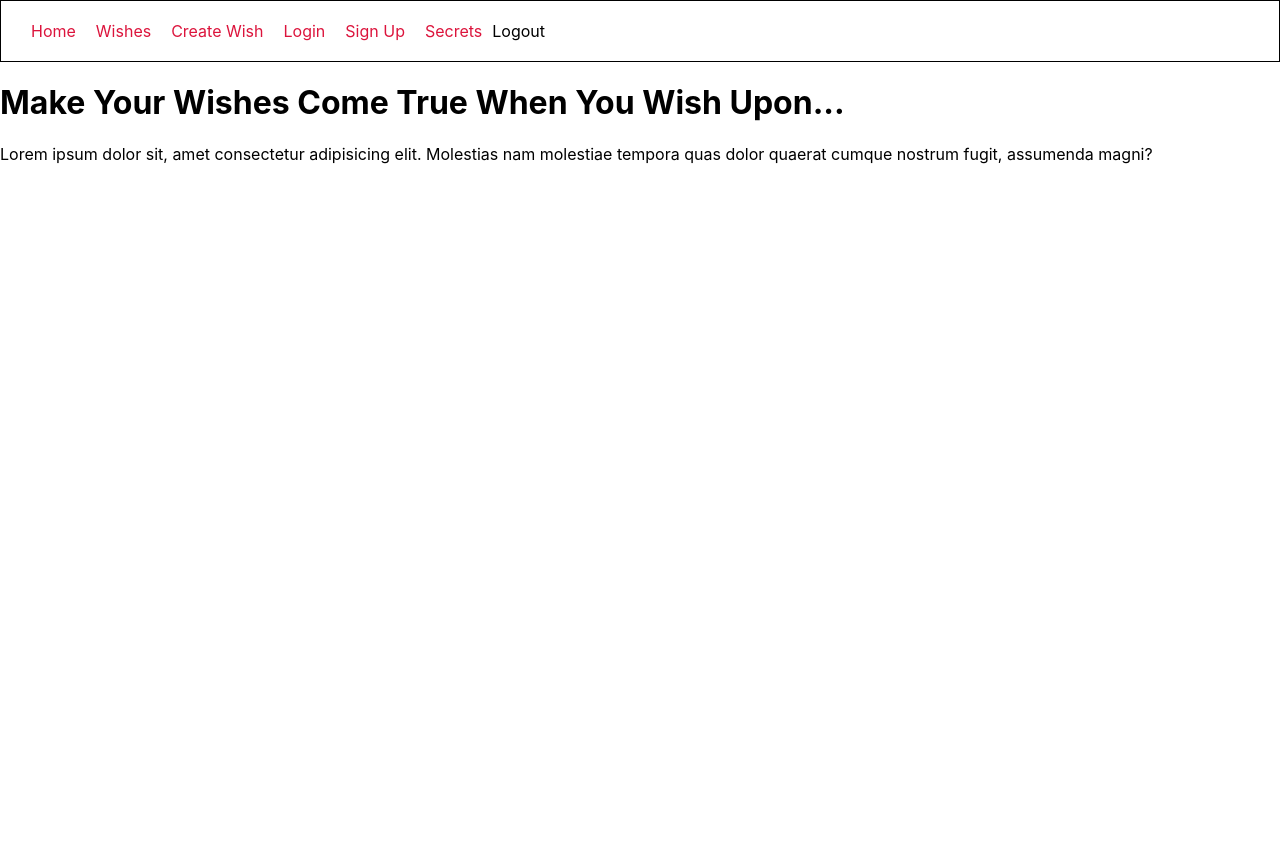
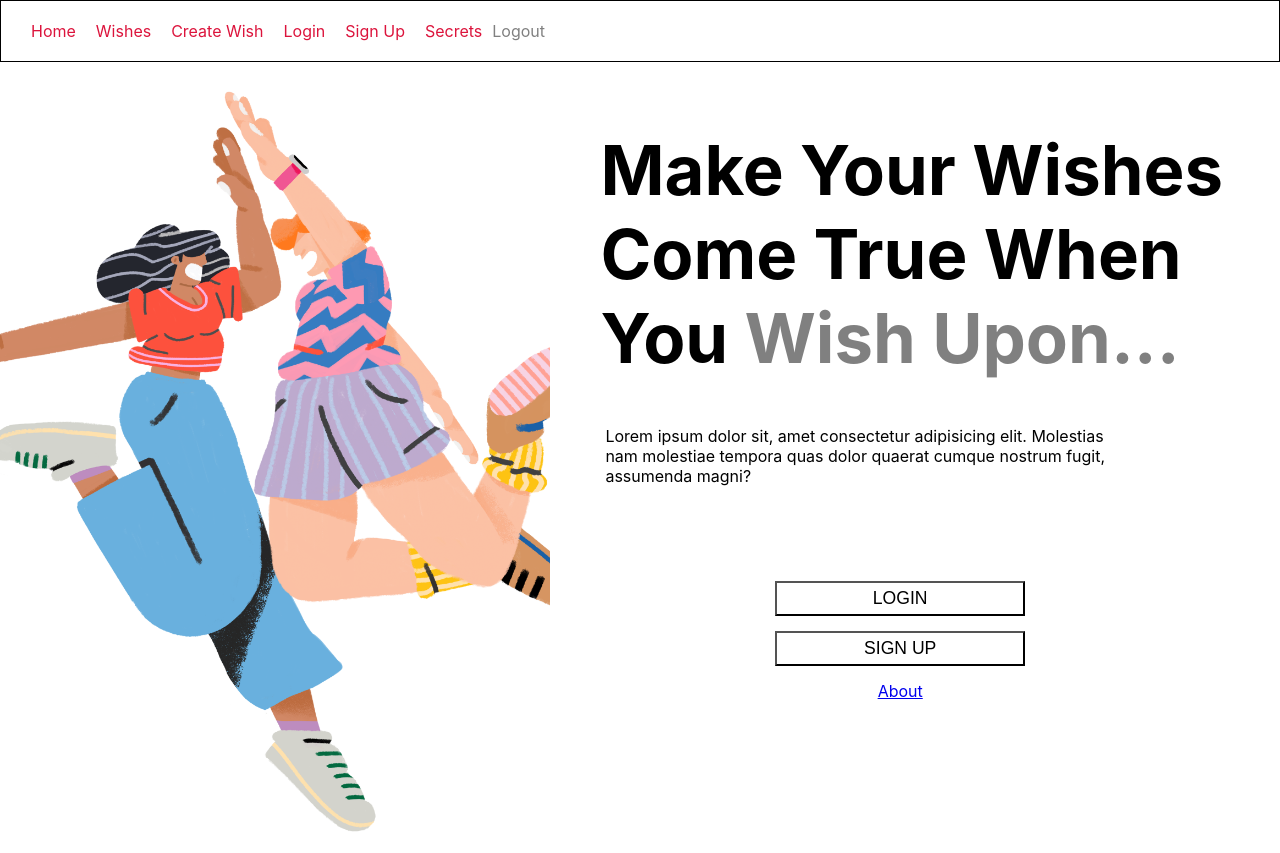
Before and after one commit to Lanzhou-J/WishUpon_client, a React (Create React App) app: page / in a window 1280 px wide. Before the commit the page ends 800 px from the top, so only its background shows below. Built offline with nearby package versions, Linux system fonts and the light colour scheme.

Commit message:
format homepage

```diff
--- a/src/components/Home.jsx
+++ b/src/components/Home.jsx
@@ -1,15 +1,25 @@
 import React from "react";
+import { Link } from "react-router-dom";
+import "../stylesheets/Home.css"
 
 class Home extends React.Component {
   render() {
     return (
-      <div>
+      <div className="Home-container">
         <div className="image-container">
-          <div className="image-wrapper"></div>
+          <div className="image-wrapper">
+            <img id="Home-image" src="Jovia_Illustrations.png" alt="Jovia_Illustrations1"/>
+          </div>
         </div>
         <div className="text-container">
-          <h1>Make Your Wishes Come True When You Wish Upon...</h1>
+          <h1 className="home-text">Make Your Wishes Come True When You <span>Wish Upon...</span></h1>
           <p className="text">Lorem ipsum dolor sit, amet consectetur adipisicing elit. Molestias nam molestiae tempora quas dolor quaerat cumque nostrum fugit, assumenda magni?</p>
+          <div className="button-container">
+            <Link className="link-login" to="/login"><button className="button-login">LOGIN</button></Link>
+            <Link className="link-sign-up" to="/sign-up"><button className="button-sign-up">SIGN UP</button></Link>
+            <a className="link-about" href="#">About</a>
+          </div>
+
         </div>
 
       </div>
--- /dev/null
+++ b/src/stylesheets/Home.css
@@ -0,0 +1,54 @@
+.Home-container {
+  display: flex;
+}
+
+#Home-image {
+  width: 43vw;
+}
+
+.text-container {
+  padding: 20px 50px 0 50px;
+}
+
+.home-text {
+  font-size: 4.3em;
+}
+
+p {
+  padding: 0 100px 0 5px;
+}
+
+span {
+  color: gray;
+}
+
+.button-container {
+  display: flex;
+  flex-direction:column;
+  align-items: center;
+  margin-right: 30px;
+  margin-top: 80px;
+}
+
+.link-login,.link-sign-up {
+  margin-top: 15px;
+}
+
+.button-login,.button-sign-up {
+  width: 250px;
+  height: 35px;
+  background-color: white;
+  font-size: 1.1em;
+}
+
+.button-sign-up:hover {
+  cursor: pointer;
+}
+
+.button-login:hover {
+  cursor: pointer;
+}
+
+.link-about {
+  margin-top: 15px;
+}
```
Also changed, not shown: public/Jovia_Illustrations.png (added).
